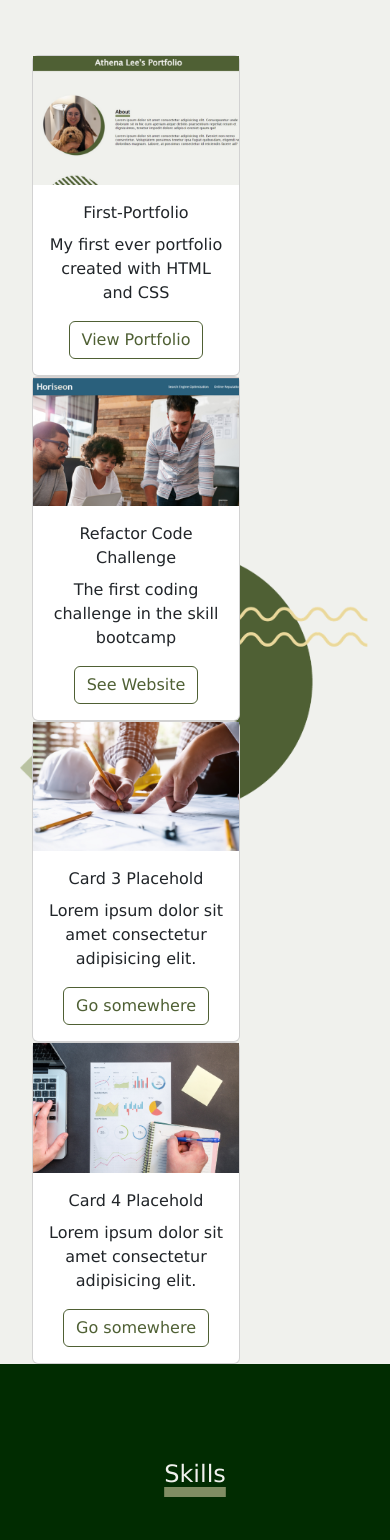
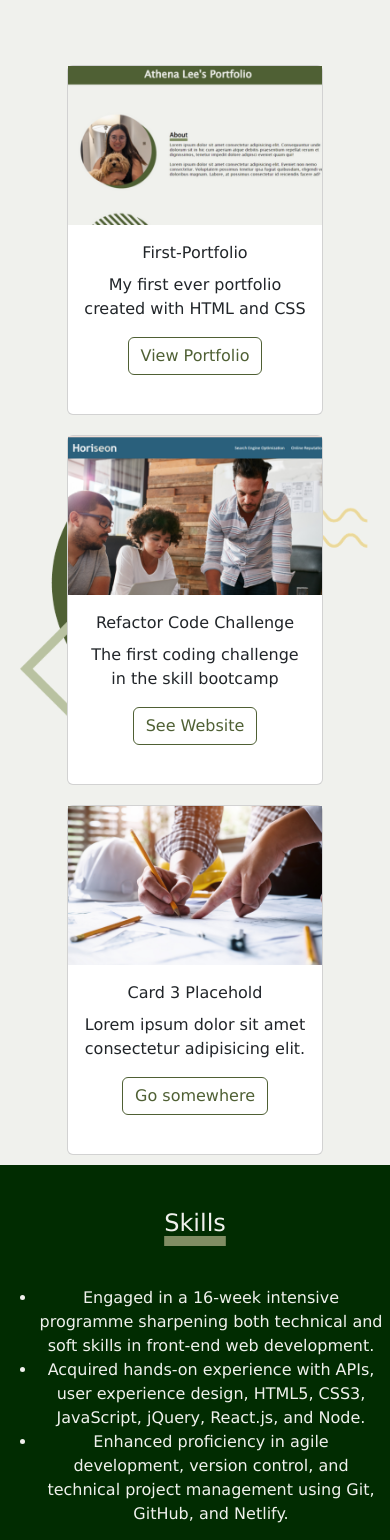
Before and after one commit to leeathena/Bootstrap-Portfolio, a plain HTML site: page index.html in a window 390 px wide. Shown: the part 2600-4140 px from the top of the page. Drawn offline with nearby package versions, Linux system fonts and the light colour scheme; files whose address does not match are found by name.

Commit message:
Finalised all layout and made the page adaptive to mobile

```diff
--- a/css/style.css
+++ b/css/style.css
@@ -165,8 +165,13 @@ h3{
     background-size:contain;
     background-position: right;
     background-repeat: no-repeat;
-    height: auto;
-    width: max-content;
+}
+
+
+.card{
+    min-height: 350px;
+    width: 100%;
+    margin: 10px auto;
 }
 
 
@@ -177,7 +182,7 @@ color: var(--light-beige);
 }
 
 
-/*heading for skill and about section*/
+/*Layout for skill and about section*/
 
     /*heading style*/
 h4, h5{
@@ -199,7 +204,7 @@ h4, h5{
 }
 
 
-/*About section only*/
+/*Layout About section only*/
     .about-section .section-content{
     margin: 50px auto 20px 20px;
 }
@@ -218,7 +223,7 @@ margin: 20px;
     color: var(--dark-green);
 }
 
-/*contact section*/
+/*Contact section*/
 h6 {
     font-size: 1.5rem;
     text-decoration: underline;
@@ -309,17 +314,35 @@ img {
         font-size: 1.5rem;
     }
 
-
+    /*About and Skills section*/
     h4, h5{
         text-align: center;
+        line-height: 1rem;
+        margin: 0px;
     }
+
 
     .section-content {
     text-align: center;
+    margin: auto;
+    padding: 5px;
+    }
+
+
+    /*Skills section only*/
+    .skills-section{
+        border: 0px;
+    }
+
+    /*.About section only*/
+
+    .about-section .section-content{
+        margin: 0px auto;
     }
 
     .about-section .btn {
-display: flex;
-width:fit-content;
-justify-content: center;
+        text-align: center;
+        padding: 5px;
+        margin: 10px auto;
     }
+    }
--- a/index.html
+++ b/index.html
@@ -4,7 +4,7 @@
   <head>
 
     <meta charset="utf-8">
-    <meta name="viewport" content="width=device-width, initial-scale=1, shrink-to-fit=no">
+    <meta name="viewport" content="width=device-width, initial-scale=1">
     <meta name="description" content="Athenas Portfolio">
     <meta name="author" content="Athena">
 
@@ -101,8 +101,8 @@
     <div id="work" class="work-cards">
       <div class="container-fluid">
         <div class="row">
-          <div class="col-md-6 col-lg-2">
-          <div class="card" style="width: 13rem;">
+          <div class="col-12 col-lg-4">
+          <div class="card" style="width: 16rem;">
             <img class="First-Portfolio" src="css/old-port.png" alt="first porfolio screenshot">
             <div class="card-body">
               <div class="card-title">First-Portfolio</div>
@@ -111,8 +111,8 @@
             </div>
           </div>
         </div>
-            <div class="col-md-6 col-lg-2">
-            <div class="card" style="width: 13rem;">
+            <div class="col-12 col-lg-4">
+            <div class="card" style="width: 16rem;">
               <img class="refactor-challenge" src="css/Refactor.png" alt="refactor challenge screenshot">
               <div class="card-body">
                 <div class="card-title">Refactor Code Challenge</div>
@@ -121,8 +121,8 @@
               </div>
             </div>
           </div>
-              <div class="col-md-6 col-lg-2">
-              <div class="card" style="width: 13rem;">
+              <div class="col-12 col-lg-4">
+              <div class="card" style="width: 16rem;">
                 <img class="card-3-placehold" src="css/card 3.png" alt="first porfolio screenshot">
                 <div class="card-body">
                   <div class="card-title">Card 3 Placehold</div>
@@ -131,16 +131,7 @@
                 </div>
               </div>
             </div>
-                <div class="col-md-6 col-lg-2">
-                <div class="card" style="width: 13rem;">
-                  <img class="card-4-placehold" src="css/card 4.png" alt="first porfolio screenshot">
-                  <div class="card-body">
-                    <div class="card-title">Card 4 Placehold</div>
-                    <p class="card-text">Lorem ipsum dolor sit amet consectetur adipisicing elit. </p>
-                    <a href="#" class="btn btn-primary">Go somewhere</a>
-                  </div>
-                </div>
-              </div>
+
 
             </div>
           </div>
@@ -203,5 +194,6 @@
 
     </section>
   </div>
+
 </body>
 </html>
```
Also changed, not shown: 1 other file. Lines whose indentation alone changed are shown as unchanged.
